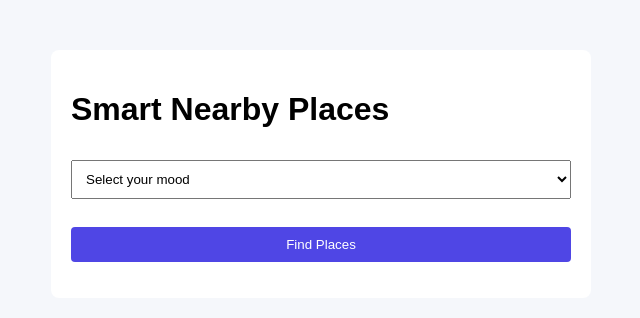
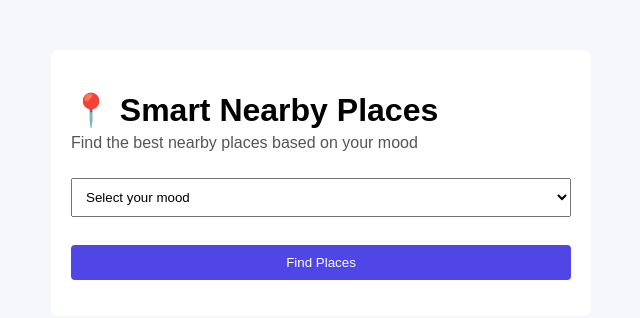
Before and after one commit to gunaa2545/smart-nearby-places, a React (Create React App) app: page / in a window 1280 px wide. Shown: the top 318 px of the page, without its empty margins (319-959 px from the left). Built offline with nearby package versions, Linux system fonts and the light colour scheme.

Commit message:
Final UI polish with header, description, and spacing

```diff
--- a/src/App.css
+++ b/src/App.css
@@ -35,3 +35,14 @@ button:hover {
   border: 1px solid #ddd;
   border-radius: 6px;
 }
+h1 {
+  margin-bottom: 5px;
+}
+
+p {
+  margin-top: 5px;
+}
+
+.place-card strong {
+  font-size: 16px;
+}
--- a/src/App.js
+++ b/src/App.js
@@ -46,7 +46,11 @@ setMessage(`Showing places for "${mood}" mood`);
 
   return (
     <div className="app">
-      <h1>Smart Nearby Places</h1>
+      <h1>📍 Smart Nearby Places</h1>
+<p style={{ color: "#555" }}>
+  Find the best nearby places based on your mood
+</p>
+
 
       <select onChange={(e) => setMood(e.target.value)}>
         <option value="">Select your mood</option>
```
